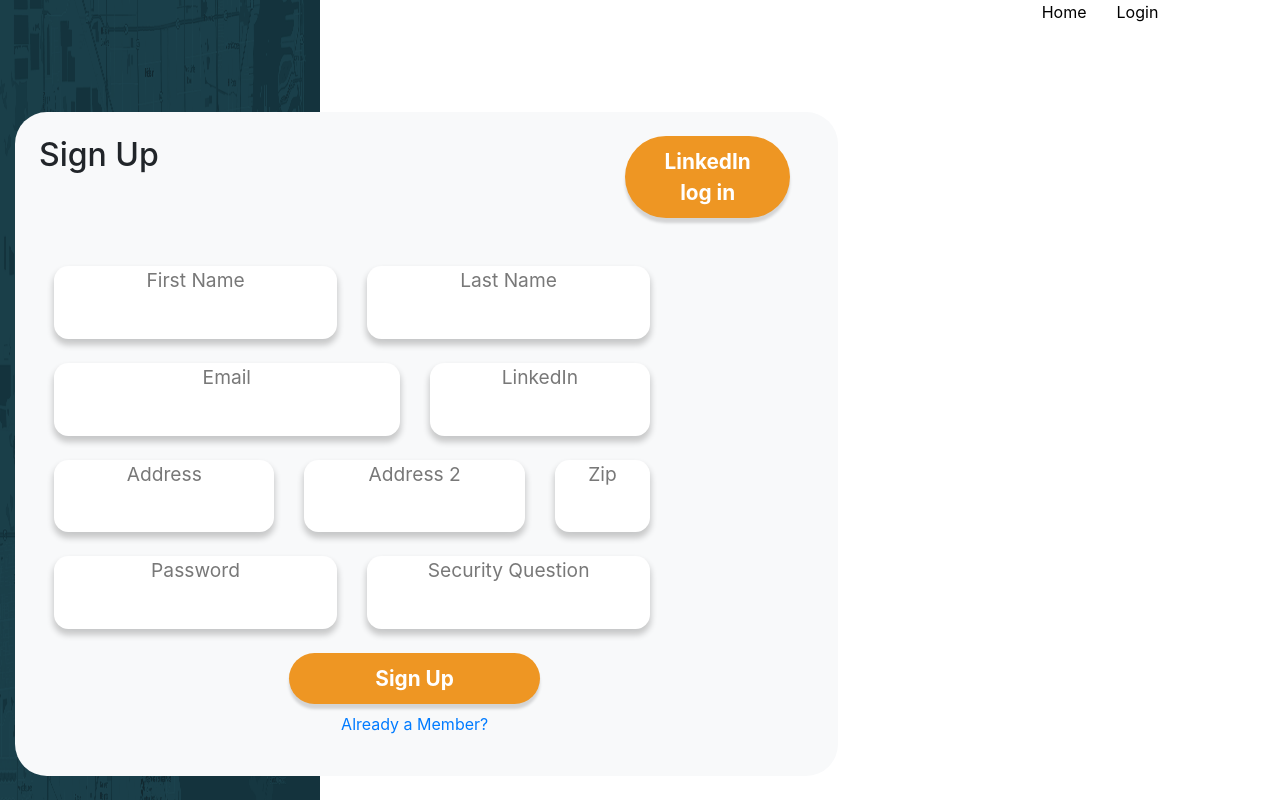
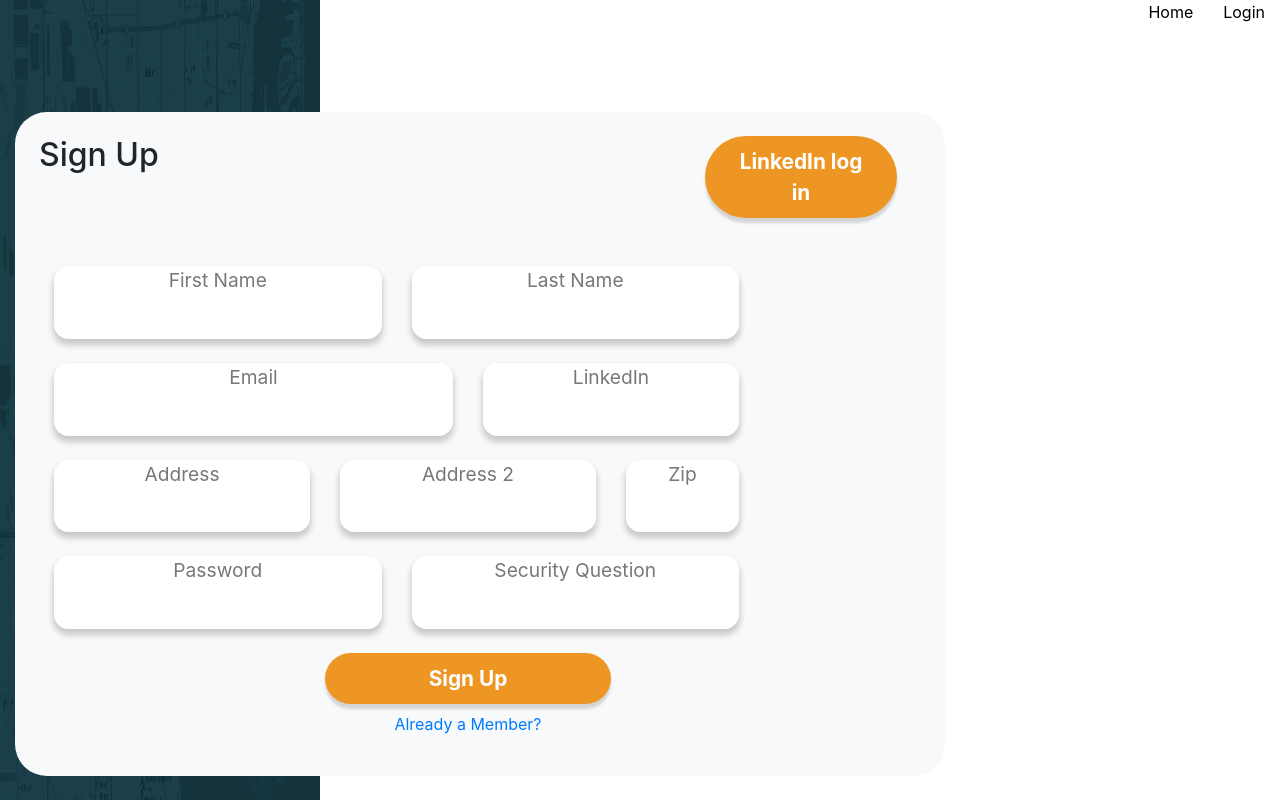
Before and after one commit to livio-zanardo/peoplebudget, a React (Create React App) app in the folder view/: page /register in a window 1280 px wide. Built offline with nearby package versions, Linux system fonts and the light colour scheme.

Commit message:
changed column

```diff
--- a/view/src/pages/UserRegistration.jsx
+++ b/view/src/pages/UserRegistration.jsx
@@ -61,7 +61,7 @@
                 <div className="col-sm-3 border-0 bg-light p-0 vh-100" style={{backgroundImage: `url(${Mapimg})`, backgroundSize: 'cover', backgroundRepeat: 'no-repeat'}}>
                     <img src={Mapimg} className="w-100 vh-100" />
                 </div>
-                <div className="col-sm-8">
+                <div className="col-sm-9">
                     <Navbar
                         options={[
                             { text: 'home', link: '/', auth: 0 },
```
